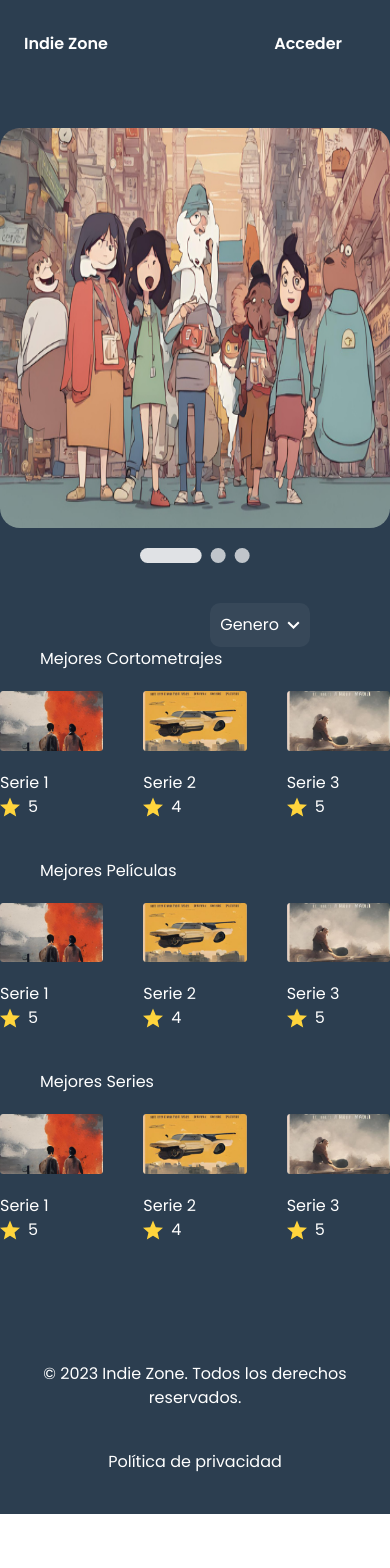
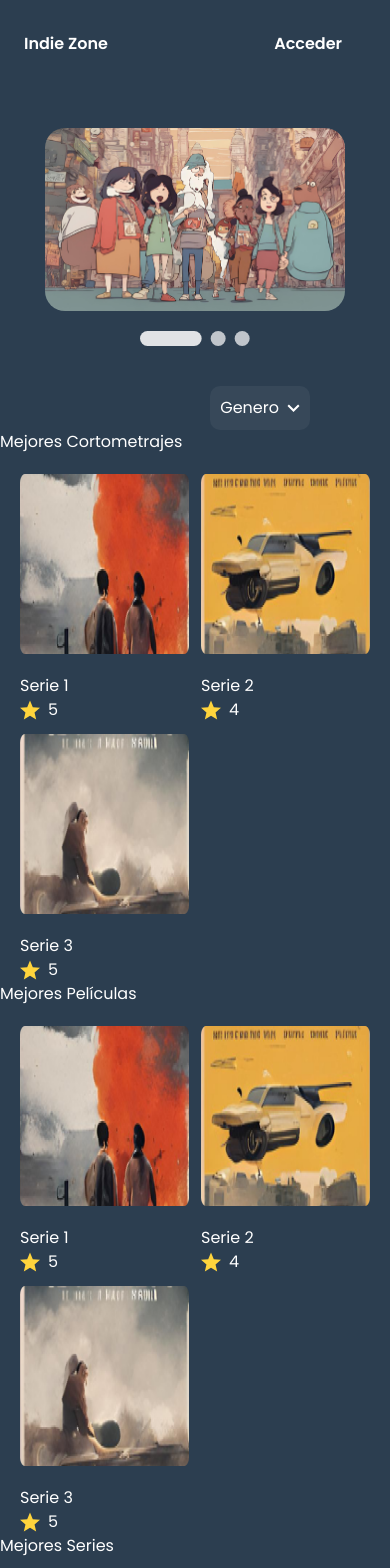
Before and after one commit to emanuelpps/s15-01-m-node-react-Private-, a React (Vite) app in the folder client/: page /home in a window 390 px wide. Shown: the top 1568 px of the page. Before the commit the page ends 1514 px from the top, so only its background shows below. Built offline with nearby package versions, Linux system fonts and the light colour scheme.

Commit message:
added responsive version

```diff
--- a/client/src/pages/home/components/home/movie/MovieContainer.jsx
+++ b/client/src/pages/home/components/home/movie/MovieContainer.jsx
@@ -10,18 +10,29 @@ function MovieContainer() {
     { title: "Serie 3", img: img3, stars: 5 },
   ]);
   return (
-    <div id="movie-container" className="text-white mt-10">
-      <div id="movie-container-title" className="ml-10 mb-5">
+    <div
+      id="movie-container"
+      className="text-white max-w-full md:max-w-full overflow-x-auto justify-center"
+    >
+      <div id="movie-container-title" className="md:ml-10 mb-5">
         <h2>Mejores Películas</h2>
       </div>
-      <div id="movie-container-img" className="flex justify-center gap-10">
+      <div
+        id="movie-container-img"
+        className="flex md:justify-center gap-10 overflow-x-auto"
+      >
+        <div className="grid grid-cols-2 gap-3 ml-5 mr-5 md:flex md:justify-center md:gap-10">
           {shortFilms.map((shortFilm) => (
             <div
               key={shortFilm.title}
               className="flex justify-center items-center"
             >
               <div className="flex flex-col">
-              <img src={shortFilm.img} alt={shortFilm.title} />
+                <img
+                  src={shortFilm.img}
+                  alt={shortFilm.title}
+                  className="h-[180px] md:w-[400px]"
+                />
                 <h3 className="mt-5">{shortFilm.title}</h3>
                 <div className="flex gap-2">
                   <img src={star} alt="star" />
@@ -32,6 +43,7 @@ function MovieContainer() {
           ))}
         </div>
       </div>
+    </div>
   );
 }
 
--- a/client/src/pages/home/components/home/serie/SerieContainer.jsx
+++ b/client/src/pages/home/components/home/serie/SerieContainer.jsx
@@ -10,18 +10,29 @@ function SerieContainer() {
     { title: "Serie 3", img: img3, stars: 5 },
   ]);
   return (
-    <div id="serie-container" className="text-white mt-10 mb-20">
-      <div id="serie-container-title" className="ml-10 mb-5">
+    <div
+      id="serie-container"
+      className="text-white max-w-1200px md:max-w-full overflow-x-auto justify-center"
+    >
+      <div id="serie-container-title" className="md:ml-10 mb-5">
         <h2>Mejores Series</h2>
       </div>
-      <div id="serie-container-img" className="flex justify-center gap-10">
+      <div
+        id="serie-container-img"
+        className="flex md:justify-center gap-10 overflow-x-auto"
+      >
+        <div className="grid grid-cols-2 gap-3 ml-5 mr-5 md:flex md:justify-center md:gap-10">
           {shortFilms.map((shortFilm) => (
             <div
               key={shortFilm.title}
               className="flex justify-center items-center"
             >
               <div className="flex flex-col">
-              <img src={shortFilm.img} alt={shortFilm.title} />
+                <img
+                  src={shortFilm.img}
+                  alt={shortFilm.title}
+                  className="h-[180px] md:w-[400px] md:h-[200px]"
+                />
                 <h3 className="mt-5">{shortFilm.title}</h3>
                 <div className="flex gap-2">
                   <img src={star} alt="star" />
@@ -32,6 +43,7 @@ function SerieContainer() {
           ))}
         </div>
       </div>
+    </div>
   );
 }
 
--- a/client/src/pages/home/components/home/shortFilm/ShortFilmContainer.jsx
+++ b/client/src/pages/home/components/home/shortFilm/ShortFilmContainer.jsx
@@ -10,18 +10,29 @@ function ShortFilmContainer() {
     { title: "Serie 3", img: img3, stars: 5 },
   ]);
   return (
-    <div id="short-film-container" className="text-white">
-      <div id="short-film-container-title" className="ml-10 mb-5">
+    <div
+      id="short-film-container"
+      className="text-white max-w-full md:max-w-full overflow-x-auto justify-center"
+    >
+      <div id="short-film-container-title" className="md:ml-10 mb-5">
         <h2>Mejores Cortometrajes</h2>
       </div>
-      <div id="short-film-container-img" className="flex justify-center gap-10">
+      <div
+        id="short-film-container-img"
+        className="flex md:justify-center gap-10 overflow-x-auto"
+      >
+        <div className="grid grid-cols-2 gap-3 ml-5 mr-5 md:flex md:justify-center md:gap-10">
           {shortFilms.map((shortFilm) => (
             <div
               key={shortFilm.title}
               className="flex justify-center items-center"
             >
               <div className="flex flex-col">
-              <img src={shortFilm.img} alt={shortFilm.title} />
+                <img
+                  src={shortFilm.img}
+                  alt={shortFilm.title}
+                  className="h-[180px] md:w-[400px]"
+                />
                 <h3 className="mt-5">{shortFilm.title}</h3>
                 <div className="flex gap-2">
                   <img src={star} alt="star" />
@@ -32,6 +43,7 @@ function ShortFilmContainer() {
           ))}
         </div>
       </div>
+    </div>
   );
 }
 
--- a/client/src/pages/home/components/home/slides/SlideContainer.jsx
+++ b/client/src/pages/home/components/home/slides/SlideContainer.jsx
@@ -23,7 +23,7 @@ function SlideContainer() {
               <img
                 src={image.src}
                 alt="sliderImg"
-                className={`object-fill h-[400px] w-[800px] rounded-[20px] ${
+                className={`object-fill w-[300px] md:h-[400px] md:w-[800px] rounded-[20px] ${
                   currentSlide === index ? "block" : "hidden"
                 }`}
               />
```
Lines whose indentation alone changed are shown as unchanged.
